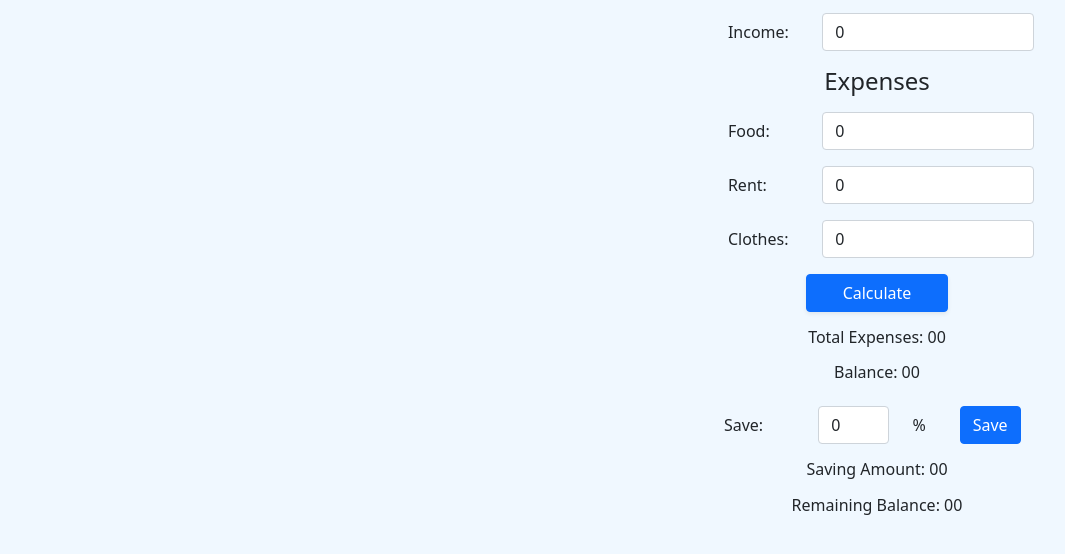
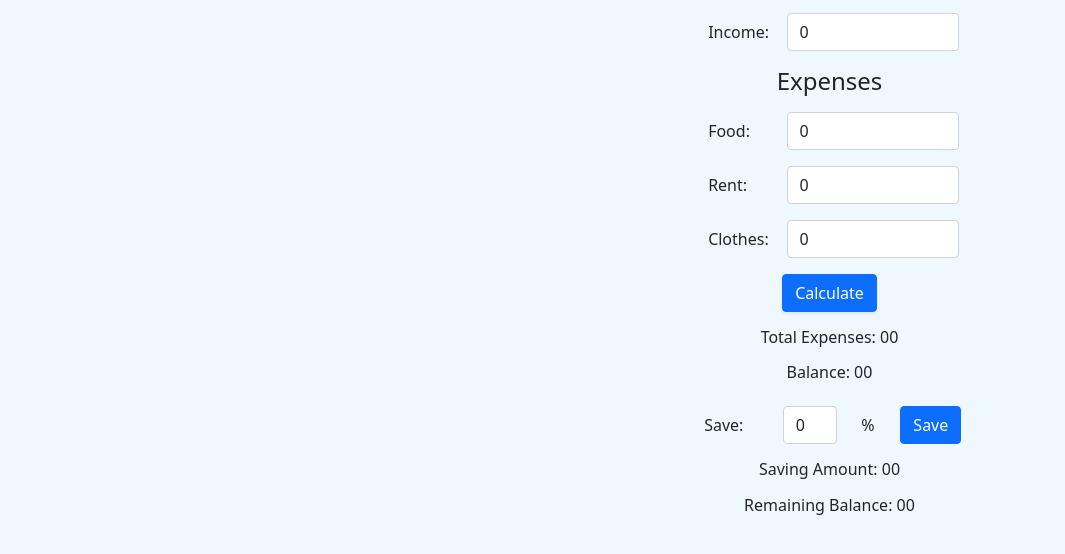
Before and after one commit to sakib412/pHero-assignment-5, a plain HTML site: page index.html in a window 1280 px wide. Shown: the part 134-688 px from the top of the page, without its empty margins (50-1115 px from the left). Drawn offline with nearby package versions, Linux system fonts and the light colour scheme.

Commit message:
[FIXED] calclulate button

```diff
--- a/index.html
+++ b/index.html
@@ -22,7 +22,7 @@
                 <div class="col-md-6">
                     <img class="img-fluid" src="img/budget.jpg" alt="Budget">
                 </div>
-                <div class="col-md-6 ps-3">
+                <div class="col-md-5 ps-3">
                     <h4 class="text-center mt-3">Income</h4>
                     <div class="row my-3 d-flex justify-content-center">
                         <label for="income" class="col-sm-2 ms-2 col-form-label">Income:</label>
@@ -49,10 +49,10 @@
                             <input type="text" value="0" class="form-control" id="clothes">
                         </div>
                     </div>
-                    <div class="row my-3 d-flex justify-content-center">
+                    <div class="my-3 d-flex justify-content-center">
                         <!-- call calculate function onclick -->
                         <button id="calculate-btn" onclick="calculate()"
-                            class="col-sm-3 shadow-sm btn btn-primary">Calculate</button>
+                            class="shadow-sm btn btn-primary">Calculate</button>
                     </div>
                     <h6 class="text-center mb-3">Total Expenses: <span id="total-expenses">00</span></h6>
                     <h6 class="text-center">Balance: <span id="balance">00</span></h6>
```
